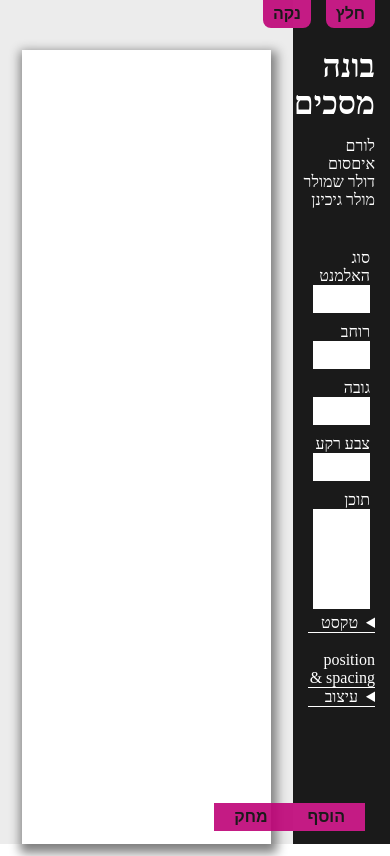
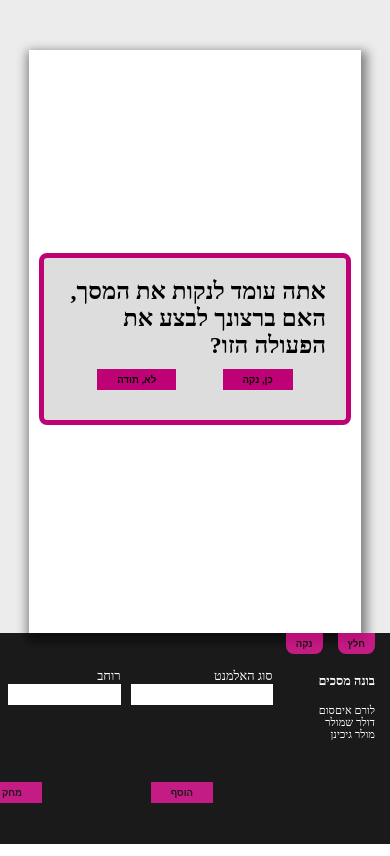
Before and after one commit to Noam-Moskowitz/Screen-Builder----JS, a plain HTML site: page index.html in a window 390 px wide. Both pictures are taken after a click on the button "נקה". Drawn offline with Linux system fonts and the light colour scheme.

Commit message:
clear screen completetd, responsivity completed

```diff
--- a/index.html
+++ b/index.html
@@ -10,10 +10,19 @@
 
 <body>
     <div class="container">
+        <div class="confirm-window">
+            <h2>אתה עומד לנקות את המסך,<br>
+                האם ברצונך לבצע את הפעולה הזו?</h2>
+            <div class="button-container">
+                <button id="confirm" class="btn">כן, נקה</button>
+                <button id="cancel" class="btn">לא, תודה</button>
+            </div>
+        </div>
         <div class="work-space">
             <div id="screen"></div>
         </div>
         <div class="toolkit">
+            <div class="top-container">
                 <div class="top-button-container">
                     <button class="topBtn" id="export">חלץ</button>
                     <button class="topBtn" id="clear">נקה</button>
@@ -21,6 +30,7 @@
                 <div class="toolkit-text">
                     <h1>בונה מסכים</h1>
                     <p>לורם איםסום דולר שמולר מולר גיכינן</p>
+                </div>
             </div>
             <div class="form-container">
                 <form name="designForm" id="designForm">
@@ -49,8 +59,11 @@
                             <label for="content">תוכן</label>
                             <textarea name="content" id="content" cols="30" rows="5"></textarea>
                         </div>
+                        <div class="details-container">
+
                             <details class="details">
                                 <summary>טקסט</summary>
+                                <div class="details-content">
                                     <div class="input-container">
                                         <label for="fColor">צבע הגופן</label>
                                         <input type="text" id="fColor" name="fColor">
@@ -70,7 +83,8 @@
                                     <div class="input-container">
                                         <label for="fFamily">סוג גופן</label>
                                         <select name="fFamily" id="fFamily" class="select">
-                                    <option value="Font Family" placeholder disabled selected>---בחרו סוג גופן---
+                                            <option value="Font Family" placeholder disabled selected>---בחרו סוג
+                                                גופן---
                                             </option>
                                             <option value="Georgia">Georgia</option>
                                             <option value="Times New Roman">Times New Roman</option>
@@ -78,9 +92,11 @@
                                             <option value="serifTimes">serifTimes</option>
                                         </select>
                                     </div>
+                                </div>
                             </details>
                             <details class="details">
                                 <summary>position & spacing</summary>
+                                <div class="details-content">
                                     <div class="input-container">
                                         <label for="Position">Position</label>
                                         <input type="Position" name="Position" id="Position">
@@ -128,9 +144,11 @@
                                             <option value="space-evenly">space-evenly</option>
                                             <option value="stretch">stretch</option>
                                         </select>
+                                    </div>
                             </details>
                             <details class="details">
                                 <summary>עיצוב</summary>
+                                <div class="details-content">
                                     <div class="input-container">
                                         <label for="borderSize">Border Size</label>
                                         <input type="borderSize" name="borderSize" id="borderSize">
@@ -147,7 +165,9 @@
                                         <label for="borderStyle">Border Style</label>
                                         <input type="borderStyle" name="borderStyle" id="borderStyle">
                                     </div>
+                                </div>
                             </details>
+                        </div>
                     </div>
                     <div class="button-container">
                         <input type="submit" value="הוסף" class="btn" id="submit">
--- a/script.js
+++ b/script.js
@@ -3,7 +3,12 @@ const designForm = document.getElementById('designForm');
 const submitBtn = document.getElementById('submit');
 const deleteBtn = document.getElementById('delete');
 const elementInput = document.getElementById('elementType');
+const clearBtn = document.getElementById('clear');
+const exportBtn = document.getElementById('export');
+const confirmBtn = document.getElementById('confirm');
+const cancelBtn = document.getElementById('cancel');
 let selected = screen
+
 
 elementInput.addEventListener('keyup', (event) => {
     const source = document.getElementById('source');
@@ -28,6 +33,20 @@ deleteBtn.addEventListener("click", () => {
         selected = screen;
     }
 });
+
+confirmBtn.addEventListener("click", () => {
+    screen.innerHTML = '';
+    document.querySelector('.confirm-window').style.display = 'none';
+})
+
+cancelBtn.addEventListener("click", () => {
+    document.querySelector('.confirm-window').style.display = 'none';
+})
+
+clearBtn.addEventListener("click", () => {
+    document.querySelector('.confirm-window').style.display = 'block';
+})
+
 submitBtn.addEventListener("click", (event) => {
     event.preventDefault();
 
--- a/style.css
+++ b/style.css
@@ -37,6 +37,10 @@
     justify-content: flex-start;
     background-color: black;
     opacity: .9;
+}
+
+.top-container {
+    width: 100%;
 }
 
 .top-button-container {
@@ -139,3 +143,107 @@ h1 {
 .displayNone {
     display: none;
 }
+
+.confirm-window {
+    position: absolute;
+    width: 400px;
+    margin: 0 auto;
+    top: 30vh;
+    left: 40vw;
+    background-color: rgb(221, 221, 221);
+    padding: 20px;
+    display: flex;
+    flex-direction: column;
+    align-items: center;
+    justify-content: center;
+    border: 5px solid rgb(190, 2, 118);
+    border-radius: 8px;
+    display: none;
+    z-index: 100000;
+}
+
+@media(max-width:800px) {
+
+    .btn,
+    .topBtn {
+        font-size: .6rem;
+    }
+}
+
+@media(max-width:700px) {
+
+    .container {
+        flex-direction: column;
+        overflow: hidden;
+    }
+
+    .work-space {
+        width: 100%;
+        height: 75vh;
+    }
+
+    .toolkit {
+        width: 100%;
+        height: 25vh;
+        flex-direction: row;
+    }
+
+    .top-container {
+        height: 100%;
+        width: 25%;
+    }
+
+    .toolkit-text h1 {
+        font-size: 0.8rem;
+    }
+
+    .toolkit-text p {
+        font-size: .7rem;
+    }
+
+    .form-content {
+        height: 100%;
+        overflow-x: scroll;
+        display: flex;
+        align-items: stretch;
+        width: 75%;
+    }
+
+    .input-container input,
+    .input-container textarea {
+        font-size: 0.6rem;
+    }
+
+    .details-container {
+        display: flex;
+        flex-direction: column;
+        height: 100%;
+    }
+
+    .details-content {
+        display: flex;
+
+    }
+
+    summary {
+        padding: 0px 20px;
+    }
+
+    label {
+        font-size: 0.8rem;
+    }
+
+    .details {
+        display: flex;
+        height: 100%;
+        width: 100%;
+        font-size: .8rem;
+    }
+
+    .confirm-window {
+        width: 80vw;
+        left: 10vw;
+    }
+
+
+}
```
Lines whose indentation alone changed are shown as unchanged.
